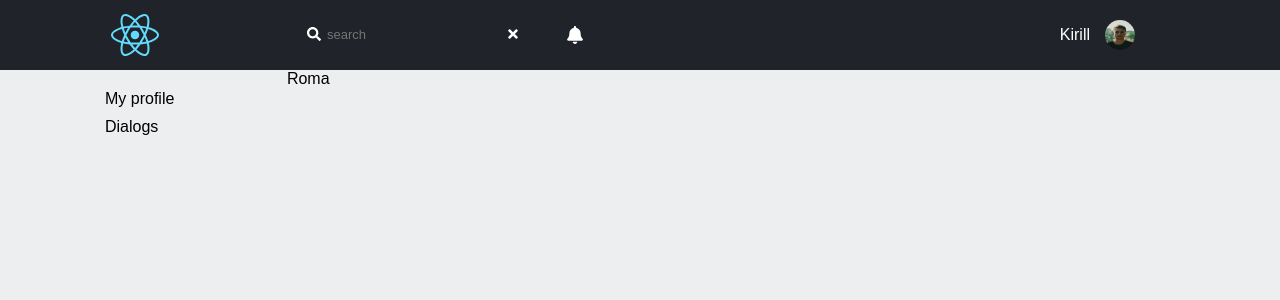
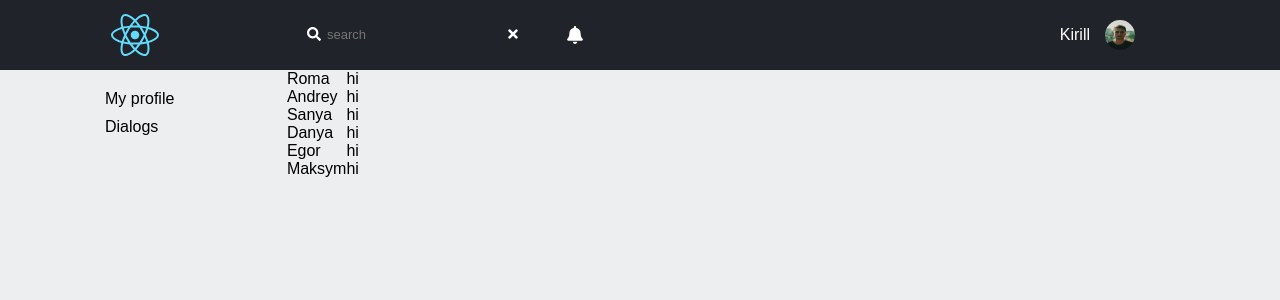
Before and after one commit to Kyrylo-Usichenko/social_network, a React (Create React App) app: page /dialogs in a window 1280 px wide. Shown: the top 300 px of the page. Built offline with nearby package versions, Linux system fonts and the light colour scheme; the HTML template or start-up script is replaced by a standard one.

Commit message:
'add_dialogs_work_with_Data_and_props'

```diff
--- a/src/Components/Dialogs/Dialogs.js
+++ b/src/Components/Dialogs/Dialogs.js
@@ -1,28 +1,59 @@
 import s from './Dialogs.module.scss'
 import {NavLink} from "react-router-dom";
-const DialogItem = (props) =>{
-    let path = '/dialogs/' + props.id
+
+const DialogItem = ({id, name}) => {
+    let path = '/dialogs/' + id
     return (
 
         <div className={s.dialog + ' ' + s.active}>
-            <NavLink to={path}>{props.name}</NavLink>
+            <NavLink to={path}>{name}</NavLink>
         </div>
     )
 }
+const Message = ({message}) => {
+    return (
+        <div className={s.dialog}>{message}</div>
+    )
+}
+
 const Dialogs = (props) => {
+    let dialogsData = [
+        {id: 1, name: 'Roma'},
+        {id: 2, name: 'Andrey'},
+        {id: 3, name: 'Sanya'},
+        {id: 4, name: 'Danya'},
+        {id: 5, name: 'Egor'},
+        {id: 6, name: 'Maksym'}
+    ]
+    let messageData = [
+        {id: 1, message: 'hi'},
+        {id: 2, message: 'hi'},
+        {id: 3, message: 'hi'},
+        {id: 4, message: 'hi'},
+        {id: 5, message: 'hi'},
+        {id: 6, message: 'hi'}
+    ]
     return (
         <div className={s.dialogs}>
-                <div className={s.dialogs__item}>
-                    <DialogItem name='Roma' id='1'>
-                        <div className={s.dialog}>
-                            <NavLink to='/dialogs/2'>asdasdasdandrey</NavLink>
+            <div className={s.dialogs__items}>
+                <DialogItem name={dialogsData[0].name} id={dialogsData[0].id}/>
+                <DialogItem name={dialogsData[1].name} id={dialogsData[1].id}/>
+                <DialogItem name={dialogsData[2].name} id={dialogsData[2].id}/>
+                <DialogItem name={dialogsData[3].name} id={dialogsData[3].id}/>
+                <DialogItem name={dialogsData[4].name} id={dialogsData[4].id}/>
+                <DialogItem name={dialogsData[5].name} id={dialogsData[5].id}/>
             </div>
-                    </DialogItem>
+            <div className={s.messages}>
+                <Message message={messageData[0].message}/>
+                <Message message={messageData[1].message}/>
+                <Message message={messageData[2].message}/>
+                <Message message={messageData[3].message}/>
+                <Message message={messageData[4].message}/>
+                <Message message={messageData[5].message}/>
             </div>
         </div>
     );
 }
 
 
-
 export default Dialogs;
--- a/src/Components/Dialogs/Dialogs.module.scss
+++ b/src/Components/Dialogs/Dialogs.module.scss
@@ -0,0 +1,3 @@
+.dialogs{
+  display: flex;
+}
--- a/src/Components/MyProfile/MyPosts/MyPosts.js
+++ b/src/Components/MyProfile/MyPosts/MyPosts.js
@@ -4,6 +4,14 @@ import Post from "./Post/Post"
 import avatar from './../../../images/avatar.jpg'
 
 const MyPosts = () => {
+    let postData = [
+        {id: 1, message: 'I will share my life'},
+        {id: 2, message: 'hi, guys. I\'m a new user'},
+        {id: 3, message: 'Sanya'},
+        {id: 4, message: 'Danya'},
+        {id: 5, message: 'Egor'},
+        {id: 6, message: 'Maksym'}
+    ]
     return (
         <div className={s.wrapper}>
             <div className={s.newPost}>
@@ -12,9 +20,11 @@ const MyPosts = () => {
                 <button className={s.button}>Add post</button>
             </div>
             <div className={s.posts}>
-
-                <Post message='I will share my life'/>
-                <Post message="hi, guys. I'm a new user"/>
+                <Post message={postData[0].message} />
+                <Post message={postData[1].message} />
+                <Post message={postData[2].message} />
+                <Post message={postData[3].message} />
+                <Post message={postData[4].message} />
             </div>
         </div>
     )
--- a/src/Components/MyProfile/MyProfile.js
+++ b/src/Components/MyProfile/MyProfile.js
@@ -2,6 +2,15 @@ import React from 'react';
 import s from './MyProfile.module.scss'
 import avatar from '../../images/avatar.jpg'
 import MyPosts from "./MyPosts/MyPosts"
+
+const СontentRow = (props) => {
+    return (
+        <div className={s.information__contentLine}>
+            <div className={s.information__contentProperty}>{props.contentProperty}</div>
+            <span className={s.information__contentValue}>{props.contentValue}</span>
+        </div>
+    )
+}
 
 class MyProfile extends React.Component {
 
@@ -35,14 +44,8 @@ class MyProfile extends React.Component {
                             <h3 className={s.information__name}>Kirill Usichenko</h3>
                             <p className={s.information__status}>my clever status</p>
                             <div className={s.information__content}>
-                                    <div className={s.information__contentLine}>
-                                        <div className={s.information__contentProperty}>Birthday:</div>
-                                        <span className={s.information__contentValue}>10.12.2001</span>
-                                    </div>
-                                    <div className={s.information__contentLine}>
-                                        <div className={s.information__contentProperty}>Current city:</div>
-                                        <span className={s.information__contentValue}>Kyiv</span>
-                                    </div>
+                                <СontentRow contentProperty='Birthday:' contentValue='10.12.2001'/>
+                                <СontentRow contentProperty='Current city:' contentValue='Kyiv'/>
                                 <div className={s.information__showMore} onClick={this.openFunction}>
                                     {
                                         !this.state.showMore
@@ -54,23 +57,15 @@ class MyProfile extends React.Component {
                                         ? null
                                         : <div className={s.information__full}>
                                             <div className={s.information__title}>main information</div>
-                                                <div className={s.information__contentLine}>
-                                                    <div className={s.information__contentProperty}>Hometown:</div>
-                                                    <span className={s.information__contentValue}>Cherkasy</span>
-                                                </div>
-                                                <div className={s.information__contentLine}>
-                                                    <div className={s.information__contentProperty}>Languages:</div>
-                                                    <span className={s.information__contentValue}>Russian</span>
-                                                </div>
+                                            <СontentRow contentProperty='Hometown:' contentValue='Cherkasy'/>
+                                            <СontentRow contentProperty='Languages:'
+                                                        contentValue='Russian, English, Ukrainian'/>
+
                                             <div className={s.information__title}>Personal information</div>
-                                                <div className={s.information__contentLine}>
-                                                    <div className={s.information__contentProperty}>Favorite quotes:</div>
-                                                    <span className={s.information__contentValue}>"Programming isn't about what you know; it's about what you can figure out.” </span>
-                                                </div>
-                                                <div className={s.information__contentLine}>
-                                                    <div className={s.information__contentProperty}>Groups:</div>
-                                                    <span className={s.information__contentValue}>PiterJS,Flickr,Piter Css,Meduza</span>
-                                                </div>
+                                            <СontentRow contentProperty='Favorite quotes:'
+                                                        contentValue="”Programming isn't about what you know; it's about what you can figure out.”"/>
+                                            <СontentRow contentProperty='Groups:'
+                                                        contentValue="PiterJS,Flickr,Piter Css,Meduza"/>
                                         </div>
                                 }
 
@@ -78,7 +73,6 @@ class MyProfile extends React.Component {
                             </div>
                         </div>
                         <div className='myProfile__my-photos'>my-photos</div>
-                            <div className='myProfile__new-post'>new-post</div>
                         <MyPosts/>
 
                     </div>
```
Lines whose indentation alone changed are shown as unchanged.
